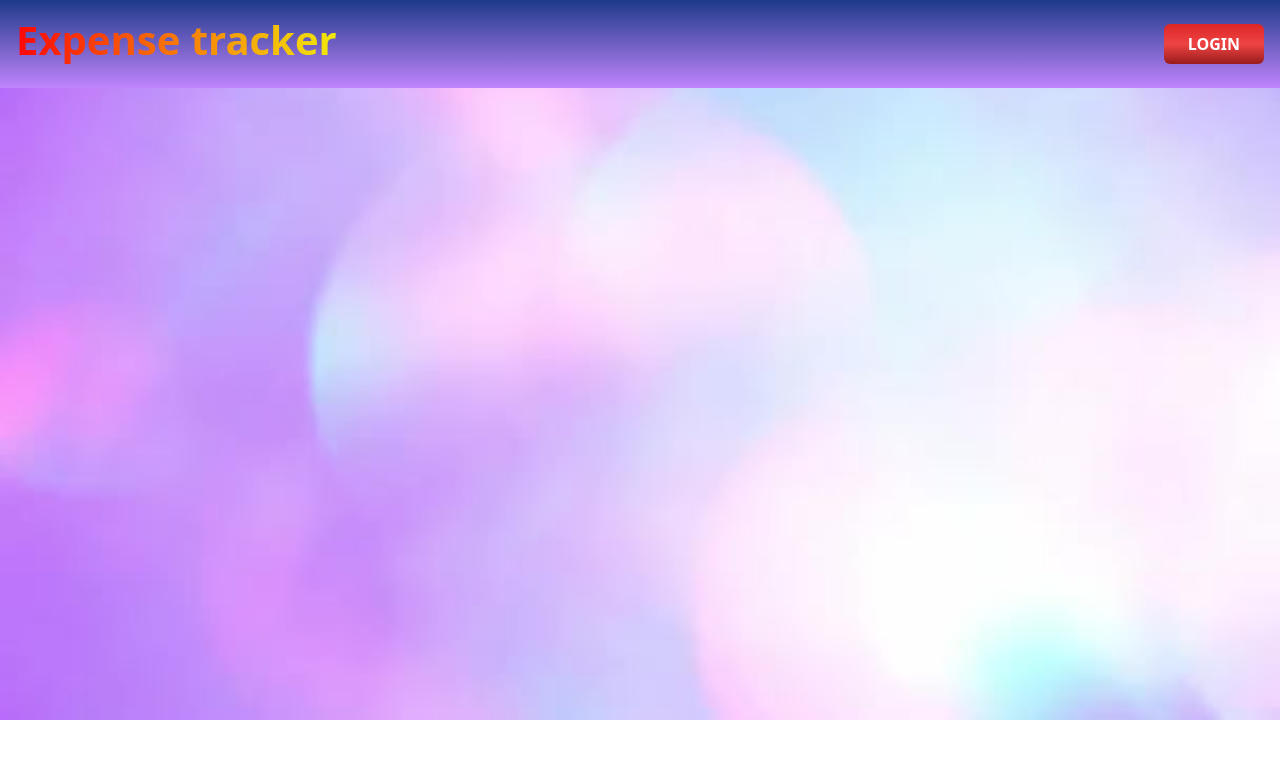
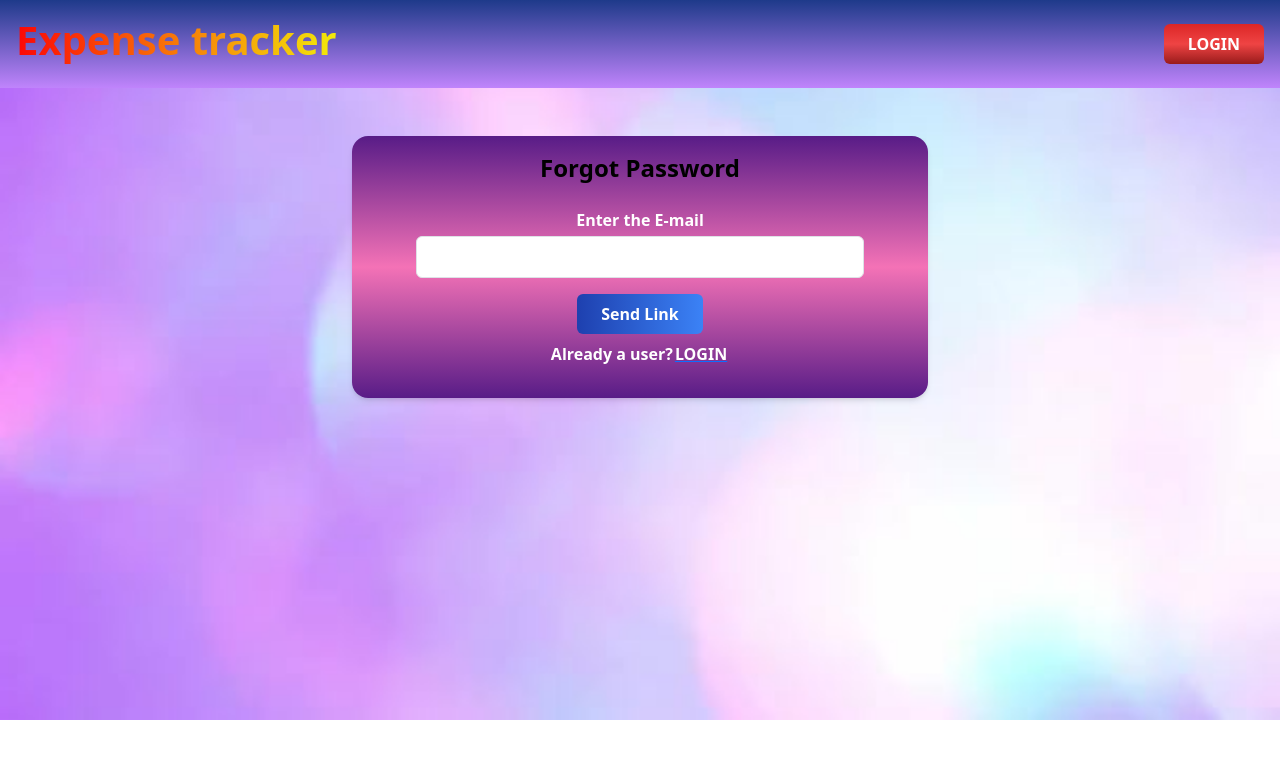
Before and after one commit to PrachiRameshGodase/Expense-tracker-frontend, a React (Create React App) app: page /forgotpassword in a window 1280 px wide. Shown: the top 758 px of the page. Built offline with nearby package versions, Linux system fonts and the light colour scheme; the HTML template or start-up script is replaced by a standard one.

Commit message:
forgot password

```diff
--- a/src/App.js
+++ b/src/App.js
@@ -5,6 +5,7 @@ import { BrowserRouter as Router, Routes, Route } from 'react-router-dom';
 import Navbar from "./components/Navbar"
 import { useSelector } from 'react-redux';
 import LeaderBoard from './components/LeaderBoard';
+import ForgotPassword from './components/ForgotPassword';
 
 function App() {
   const isAuth=useSelector(state=>state.auth.isAuthenticated)
@@ -13,6 +14,7 @@ function App() {
       <Navbar/>
       <Routes>
         <Route path="/" element={<AuthForm />} />
+        <Route path='/forgotpassword' element={<ForgotPassword/>}></Route>
         <Route path="/leaderboard" element={<LeaderBoard />} />
         {isAuth ?(<Route path='/expensetracker' element={<ExpenseTracker/>}/>):(<Route path='/expensetracker' element={<AuthForm/>}/>)}
 
--- a/src/components/AuthForm.js
+++ b/src/components/AuthForm.js
@@ -3,7 +3,7 @@ import { useState, useRef } from "react";
 import { useDispatch, useSelector } from "react-redux";
 import { authActions } from "../store/AuthReducer";
 import axios from "axios"
-import { useNavigate } from "react-router-dom";
+import { Link, useNavigate } from "react-router-dom";
 
 
 function AuthForm() {
@@ -174,12 +174,15 @@ dispatch(authActions.isLogin(token))
             </button>
 
             <div className="mt-2">
+              <Link to='/forgotpassword'>
               <button
-                className="btn btn-link btn-sm itens align-items-center"
-                // onClick={forgotPasswordHandler}
+                className="btn btn-link btn-sm itens align-items-center ml-28"
+
               >
                 Forgot Password
               </button>
+              </Link>
+
             </div>
           </form>
         </div>
--- /dev/null
+++ b/src/components/ForgotPassword.js
@@ -0,0 +1,44 @@
+import { useRef } from 'react'
+import { Link } from "react-router-dom";
+import axios from "axios"
+function ForgotPassword() {
+    const emailRef = useRef();
+    const forgotPasswordHandler = async (e) => {
+      e.preventDefault();
+      try {
+          const email = emailRef.current.value;
+          const response = await axios.post("http://localhost:3000/forgotpassword", { email });
+          // Handle successful response
+          console.log(response.data);
+      } catch (error) {
+          // Handle error
+          console.error("Error during forgot password:", error.message);
+      }
+  };
+
+  return (
+    <section className="bg-gradient-to-b from-purple-900 via-pink-400 to-purple-900 wd-full  max-w-xl rounded-6 shadow-md py-3 text-center text-white mx-auto my-5 rounded-4">
+    <h2 className=" flex text-2xl  mb-4 justify-center text-black font-semibold">Forgot Password</h2>
+    <div>
+      <label htmlFor="email" className="block text-white font-semibold mb-1 mx-0">
+      Enter the E-mail
+      </label>
+      <input
+      type="email"
+      id="email"
+      ref={emailRef}
+      className=" w-full max-w-md py-2 px-3 border border-gray-300 rounded focus:outline-none focus:ring focus:ring-purple-400 text-black"
+      />
+    </div>
+    <button onClick={forgotPasswordHandler} className="bg-gradient-to-r flex mx-auto from-blue-800  to-blue-500  hover:bg-purple-600 text-white font-semibold py-2 px-4 rounded focus:outline-none focus:ring focus:ring-purple-400 mt-3">Send Link</button>
+    <p className='flex text-1xl font-bold text-white mb-2 mt-2 justify-center'>
+         Already a user?
+      <Link to="/">
+          <b className='flex text-1xl font-bold text-white mb-2 mx-0.5  justify-center'>LOGIN</b>
+      </Link>
+    </p>
+  </section>
+  )
+}
+
+export default ForgotPassword
```
